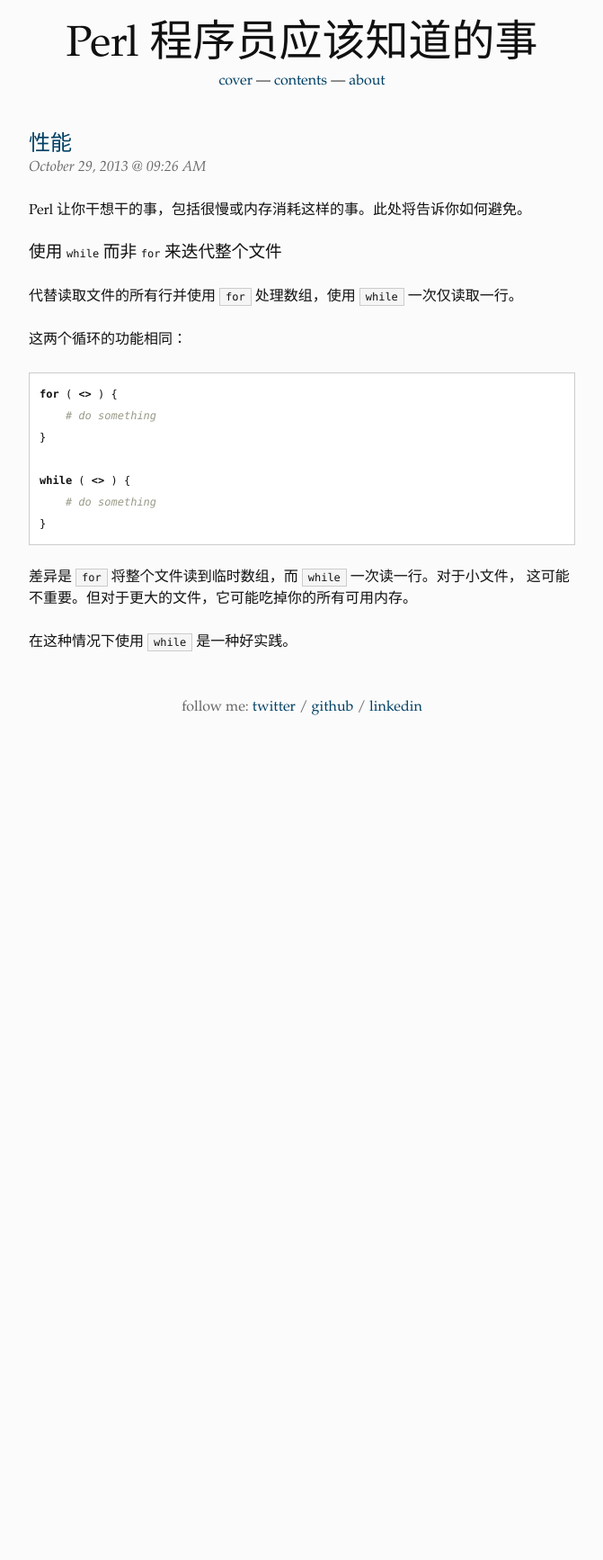
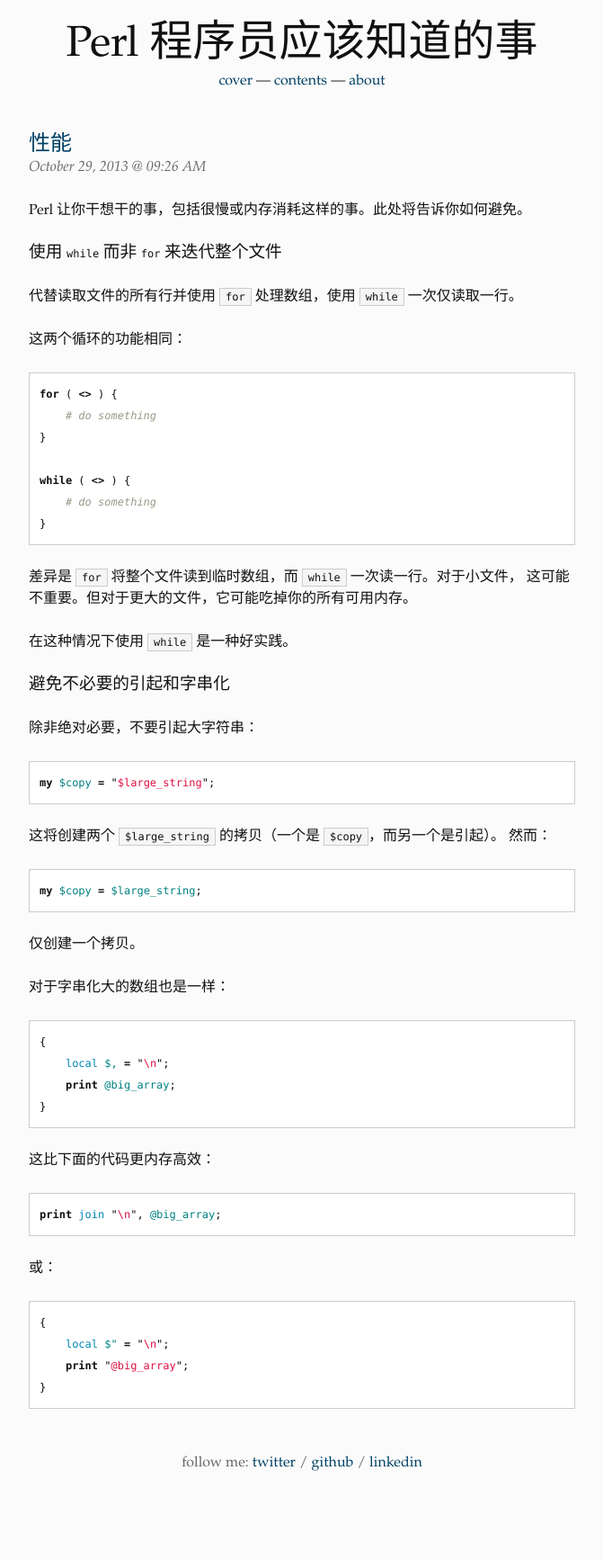
Before and after one commit to xuxiaodong/perl-things, a Jekyll site: the page built from _posts/2013-10-29-performance.markdown, in a window 1280 px wide. Shown: the whole page at 90% size, without its empty margins (304-975 px from the left). Built offline with Jekyll 4.4.1, drawn with Linux system fonts in a browser that asks for light colours; Markdown is read by kramdown in place of the engine named in the settings; before the commit the page ends 900 px from its top, so only the background shows below that.

Commit message:
Update post: performance

````diff
--- a/_posts/2013-10-29-performance.markdown
+++ b/_posts/2013-10-29-performance.markdown
@@ -27,3 +27,44 @@
 这可能不重要。但对于更大的文件，它可能吃掉你的所有可用内存。
 
 在这种情况下使用 `while` 是一种好实践。
+
+### 避免不必要的引起和字串化
+
+除非绝对必要，不要引起大字符串：
+
+```perl
+my $copy = "$large_string";
+```
+
+这将创建两个 `$large_string` 的拷贝（一个是 `$copy`，而另一个是引起）。
+然而：
+
+```perl
+my $copy = $large_string;
+```
+
+仅创建一个拷贝。
+
+对于字串化大的数组也是一样：
+
+```perl
+{
+    local $, = "\n";
+    print @big_array;
+}
+```
+
+这比下面的代码更内存高效：
+
+```perl
+print join "\n", @big_array;
+```
+
+或：
+
+```perl
+{
+    local $" = "\n";
+    print "@big_array";
+}
+```
````
